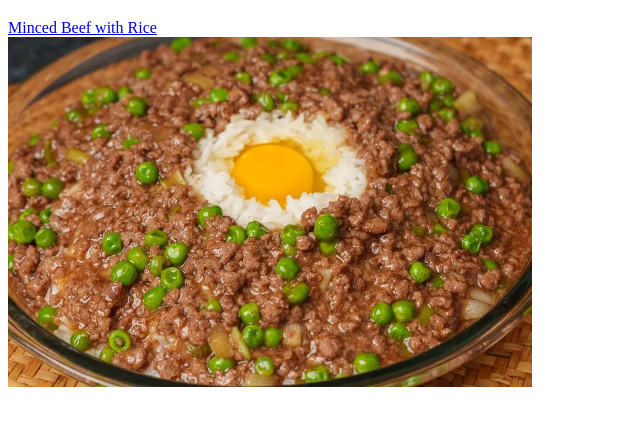
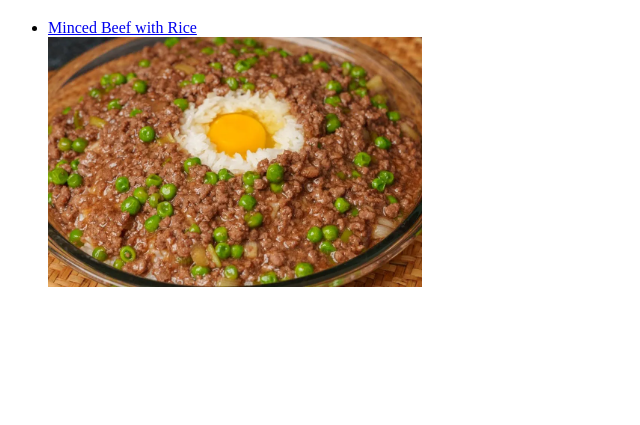
Before and after one commit to Make-Peace465/odin-recipes, a plain HTML site: page index.html in a window 1280 px wide. Shown: the part 61-486 px from the top of the page, without its empty margins (0-640 px from the left). Drawn offline with Linux system fonts and the light colour scheme.

Commit message:
Add list style to the recipes links

```diff
--- a/index.html
+++ b/index.html
@@ -6,7 +6,11 @@
         </head>
         <body>
             <h1>Odin Recipes</h1>
-            <a href="./recipes/minced-beef-with-rice.html">Minced Beef with Rice</a>
-            <img src="./img/minced-beef-with-rice.webp" alt="minced beef with rice" height="350px" style="display: block">
+            <ul>
+                <li>
+                    <a href="./recipes/minced-beef-with-rice.html">Minced Beef with Rice</a>
+                    <img src="./img/minced-beef-with-rice.webp" alt="minced beef with rice" height="250px" style="display: block">
+                </li>
+            </ul>
         </body>
     </html>
```
